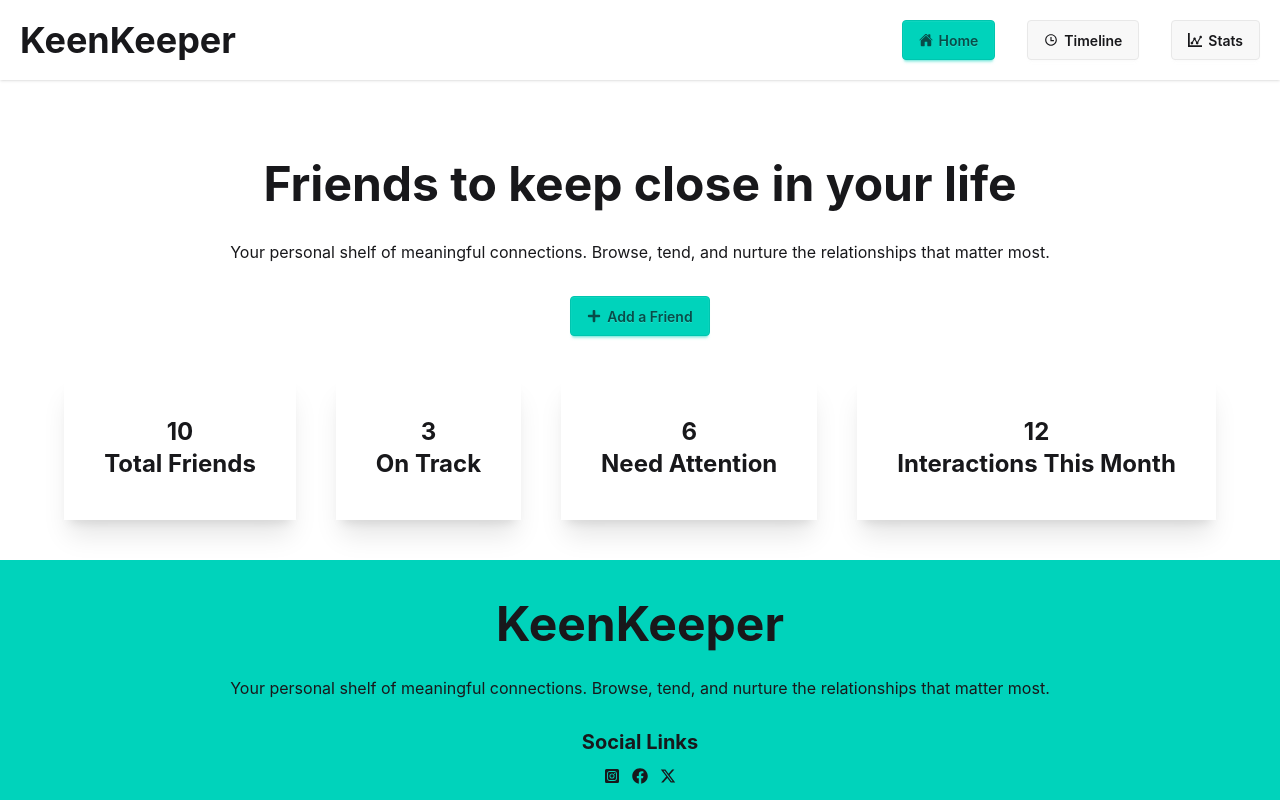
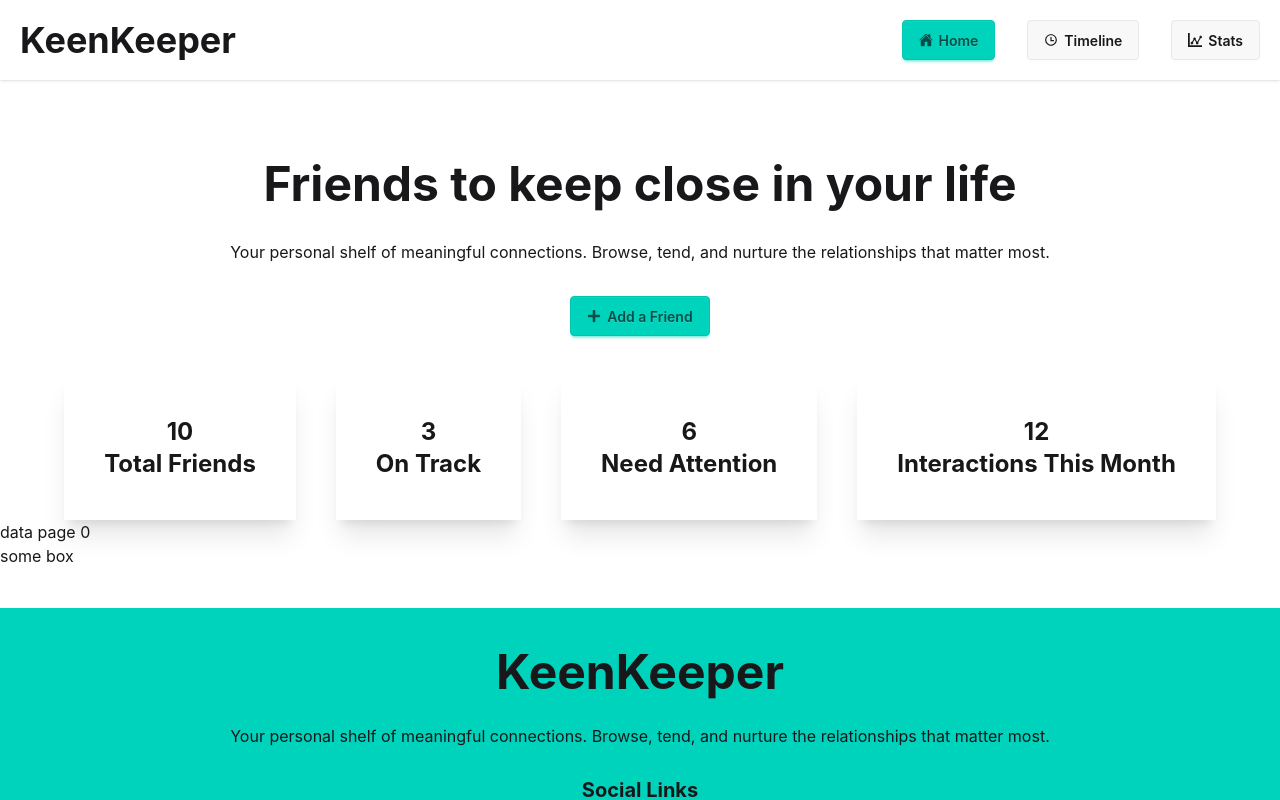
Before and after one commit to imam1595/Assignment-7, a React (Vite) app: page / in a window 1280 px wide. Shown: the top 800 px of the page. Built offline with nearby package versions, Linux system fonts and the light colour scheme.

Commit message:
trying to build data card

```diff
--- /dev/null
+++ b/src/hooks/useDatum.jsx
@@ -0,0 +1,29 @@
+import React, { useEffect, useState } from 'react';
+
+const useDatum = () => {
+    const [datum, setDatum] = useState([]);
+    const [loading, setLoading] = useState(true);
+
+    useEffect(() => {
+        const fetchData = async () => {
+            const res = await fetch('/friends.json');
+            const data = await res.json();
+
+
+            setTimeout(() => {
+                setDatum(data);
+                setLoading(false);
+            }, 40000);
+        };
+        fetchData();
+    }, [])
+
+    return (
+        {
+            datum,
+            loading
+        }
+    );
+};
+
+export default useDatum;
--- /dev/null
+++ b/src/pages/dataPage/DataPage.jsx
@@ -0,0 +1,22 @@
+import React from 'react';
+import useDatum from '../../hooks/useDatum';
+import Card from '../../ui/Card';
+
+const DataPage = () => {
+    const {datum, loading} = useDatum();
+    console.log(datum, loading);
+    return (
+        <div>
+            data page {datum.length}
+
+            <div>some box</div>
+            <div>
+                {
+                    datum.map((data) => <Card key={data.id} data={data} />)
+                }
+            </div>
+        </div>
+    );
+};
+
+export default DataPage;
--- a/src/pages/homepage/HomePage.jsx
+++ b/src/pages/homepage/HomePage.jsx
@@ -1,10 +1,12 @@
 import React from 'react';
 import Banner from '../../component/banner/Banner';
+import DataPage from '../dataPage/DataPage';
 
 const HomePage = () => {
     return (
         <div className='container mx-auto'>
             <Banner />
+            <DataPage />
         </div>
     );
 };
--- /dev/null
+++ b/src/ui/Card.jsx
@@ -0,0 +1,11 @@
+import React from 'react';
+
+const Card = ({data}) => {
+    return (
+        <div>
+            Card
+        </div>
+    );
+};
+
+export default Card;
```
